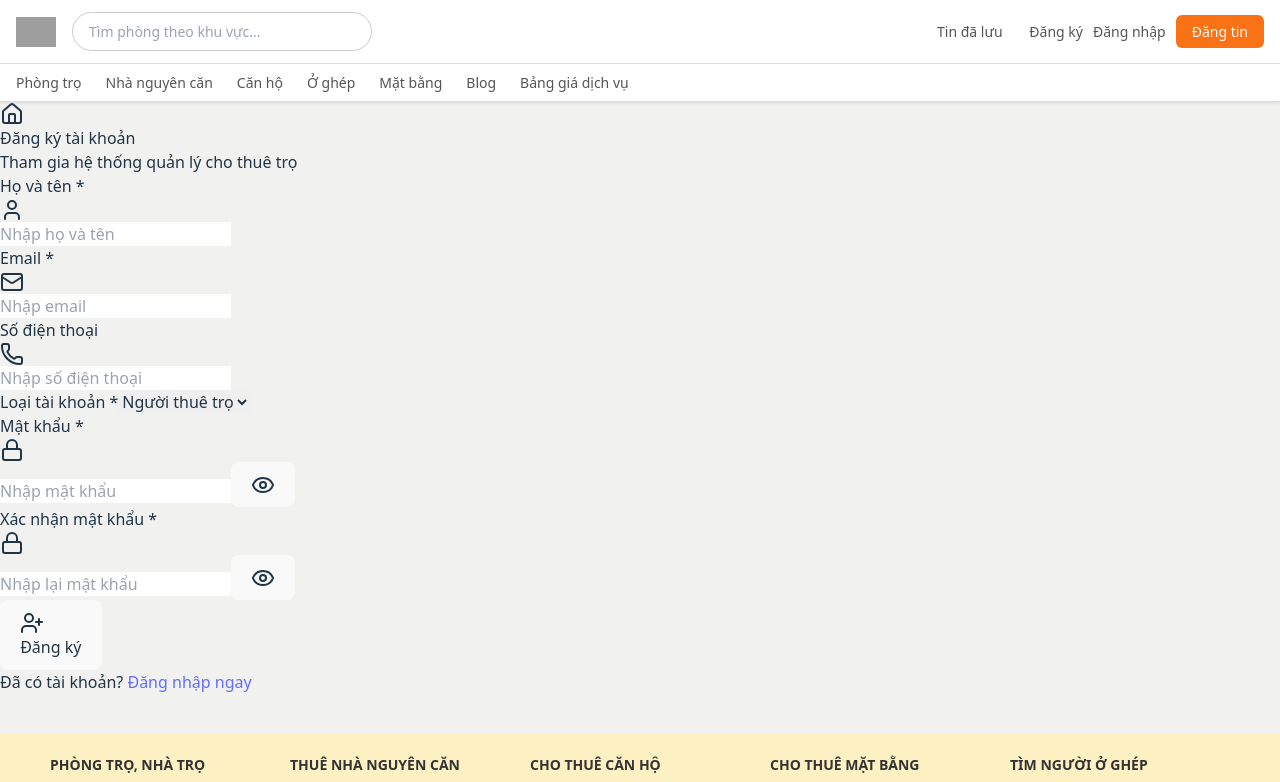
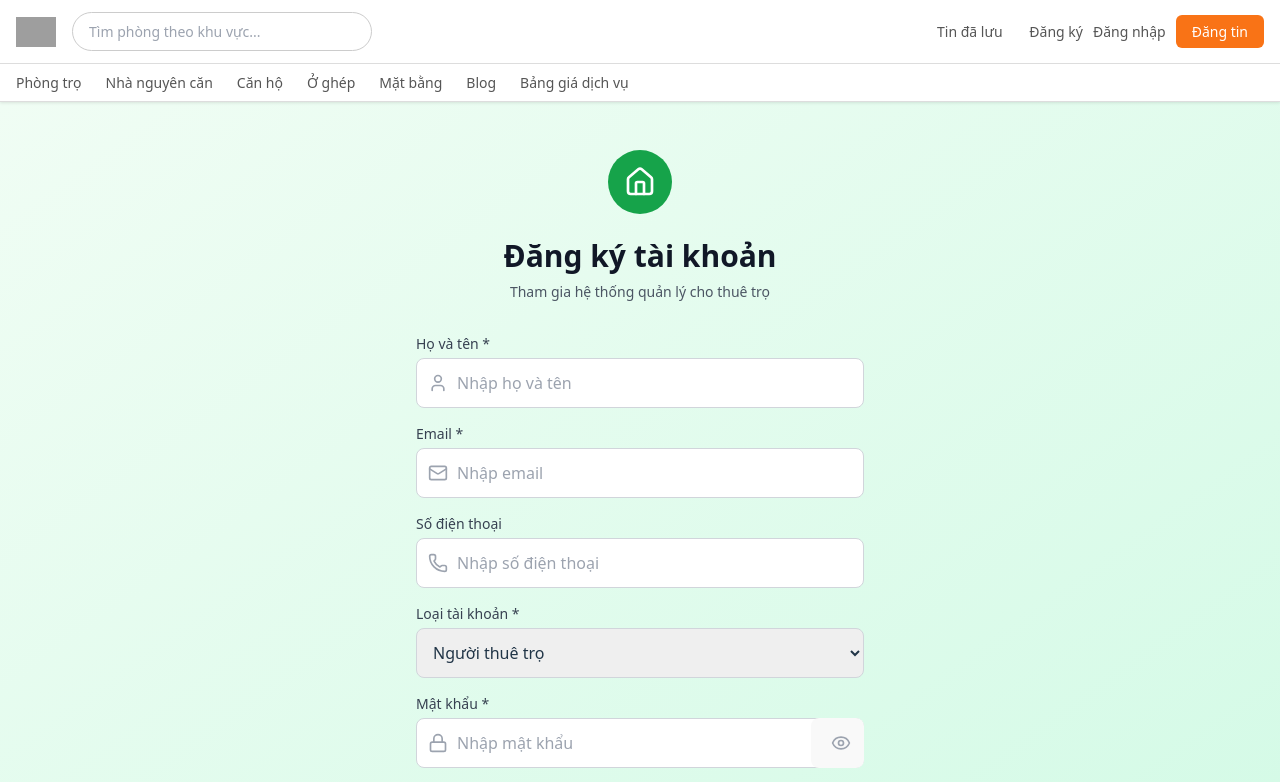
Before and after one commit to Meliodasad/DATN-HeThongPhongTroTrucTuyen-, a React (Vite) app in the folder client/: page /register in a window 1280 px wide. Shown: the top 782 px of the page. Built offline with nearby package versions, Linux system fonts and the light colour scheme; grey boxes are pictures that could not be loaded.

Commit message:
code moi

```diff
--- a/client/src/App.tsx
+++ b/client/src/App.tsx
@@ -11,6 +11,7 @@ import MyContracts from './pages/user/MyContracts';
 import BookingRequests from './pages/user/BookingRequests';
 import ContractDetail from './pages/user/ContractDetail';
 import RegisterPage from './pages/user/auth/RegisterPage';
+import LoginPage from './pages/user/auth/LoginPage';
 import MyAccount from './pages/user/MyAccount';
 
 
@@ -33,6 +34,7 @@ function App() {
           <Route path="/booking-requests" element={<BookingRequests />} />
           <Route path="/contracts/:id" element={<ContractDetail />} />
           <Route path="/register" element={<RegisterPage />} />
+          <Route path="/login" element={<LoginPage />} />
 
           <Route path="/my-account" element={<MyAccount />} />
         </Routes>
--- /dev/null
+++ b/client/src/pages/user/auth/LoginPage.tsx
@@ -0,0 +1,107 @@
+
+// src/pages/user/LoginPage.tsx
+import React, { useState } from 'react';
+import { Link, useNavigate } from 'react-router-dom';
+import { Mail, Lock, Eye, EyeOff, LogIn, Home } from 'lucide-react';
+import { useAuth } from '../../../contexts/AuthContext';
+
+const LoginPage: React.FC = () => {
+  const [formData, setFormData] = useState({ email: '', password: '' });
+  const [showPassword, setShowPassword] = useState(false);
+  const [isLoading, setIsLoading] = useState(false);
+
+  const { login } = useAuth();
+  const navigate = useNavigate();
+
+  const handleSubmit = async (e: React.FormEvent) => {
+    e.preventDefault();
+    setIsLoading(true);
+    const user = await login(formData.email, formData.password);
+    if (user) {
+      navigate(`/`);
+    }
+    setIsLoading(false);
+  };
+
+  const handleInputChange = (field: keyof typeof formData, value: string) => {
+    setFormData(prev => ({ ...prev, [field]: value }));
+  };
+
+  return (
+    <div className="min-h-screen bg-gradient-to-br from-blue-50 to-indigo-100 flex items-center justify-center py-12 px-4 sm:px-6 lg:px-8">
+      <div className="max-w-md w-full space-y-8">
+        <div className="text-center">
+          <div className="flex justify-center">
+            <div className="w-16 h-16 bg-blue-600 rounded-full flex items-center justify-center">
+              <Home className="w-8 h-8 text-white" />
+            </div>
+          </div>
+          <h2 className="mt-6 text-3xl font-bold text-gray-900">Đăng nhập</h2>
+          <p className="mt-2 text-sm text-gray-600">Hệ thống quản lý cho thuê trọ</p>
+        </div>
+
+        <form className="mt-8 space-y-6" onSubmit={handleSubmit}>
+          <div className="space-y-4">
+            <div>
+              <label htmlFor="email" className="block text-sm font-medium text-gray-700 mb-1">Email</label>
+              <div className="relative">
+                <Mail className="absolute left-3 top-1/2 -translate-y-1/2 text-gray-400" />
+                <input
+                  id="email"
+                  name="email"
+                  type="email"
+                  required
+                  value={formData.email}
+                  onChange={(e) => handleInputChange('email', e.target.value)}
+                  className="pl-10 pr-3 py-3 w-full border rounded-lg focus:ring-2 focus:ring-blue-500"
+                  placeholder="Nhập email của bạn"
+                />
+              </div>
+            </div>
+
+            <div>
+              <label htmlFor="password" className="block text-sm font-medium text-gray-700 mb-1">Mật khẩu</label>
+              <div className="relative">
+                <Lock className="absolute left-3 top-1/2 -translate-y-1/2 text-gray-400" />
+                <input
+                  id="password"
+                  name="password"
+                  type={showPassword ? 'text' : 'password'}
+                  required
+                  value={formData.password}
+                  onChange={(e) => handleInputChange('password', e.target.value)}
+                  className="pl-10 pr-10 py-3 w-full border rounded-lg focus:ring-2 focus:ring-blue-500"
+                  placeholder="Nhập mật khẩu"
+                />
+                <button
+                  type="button"
+                  onClick={() => setShowPassword(!showPassword)}
+                  className="absolute right-3 top-1/2 -translate-y-1/2"
+                >
+                  {showPassword ? <EyeOff className="text-gray-400" /> : <Eye className="text-gray-400" />}
+                </button>
+              </div>
+            </div>
+          </div>
+
+          <button
+            type="submit"
+            disabled={isLoading}
+            className="w-full py-3 bg-blue-600 text-white rounded-lg hover:bg-blue-700"
+          >
+            {isLoading ? 'Đang đăng nhập...' : 'Đăng nhập'}
+          </button>
+
+          <div className="text-center mt-4 text-sm text-gray-600">
+            Chưa có tài khoản?{' '}
+            <Link to="/register" className="text-blue-600 hover:underline">
+              Đăng ký ngay
+            </Link>
+          </div>
+        </form>
+      </div>
+    </div>
+  );
+};
+
+export default LoginPage;
--- a/client/src/pages/user/auth/RegisterPage.tsx
+++ b/client/src/pages/user/auth/RegisterPage.tsx
@@ -2,7 +2,6 @@ import React, { useState } from 'react';
 import { Link, useNavigate } from 'react-router-dom';
 import { Mail, Lock, Eye, EyeOff, User, Phone, UserPlus, Home } from 'lucide-react';
 import { useAuth } from '../../../contexts/AuthContext';
-
 
 const RegisterPage: React.FC = () => {
   const [formData, setFormData] = useState({
@@ -23,31 +22,44 @@ const RegisterPage: React.FC = () => {
 
   const validateForm = () => {
     const newErrors: Record<string, string> = {};
-    if (!formData.fullName.trim()) newErrors.fullName = 'Vui lòng nhập họ tên';
+
+    if (!formData.fullName.trim()) {
+      newErrors.fullName = 'Vui lòng nhập họ tên';
+    }
+
     if (!formData.email.trim()) {
       newErrors.email = 'Vui lòng nhập email';
     } else if (!/\S+@\S+\.\S+/.test(formData.email)) {
       newErrors.email = 'Email không hợp lệ';
     }
+
     if (!formData.password) {
       newErrors.password = 'Vui lòng nhập mật khẩu';
     } else if (formData.password.length < 6) {
       newErrors.password = 'Mật khẩu phải có ít nhất 6 ký tự';
     }
+
     if (formData.password !== formData.confirmPassword) {
       newErrors.confirmPassword = 'Mật khẩu xác nhận không khớp';
     }
+
     if (formData.phone && !/^[0-9]{10,11}$/.test(formData.phone)) {
       newErrors.phone = 'Số điện thoại không hợp lệ';
     }
+
     setErrors(newErrors);
     return Object.keys(newErrors).length === 0;
   };
 
   const handleSubmit = async (e: React.FormEvent) => {
     e.preventDefault();
-    if (!validateForm()) return;
+
+    if (!validateForm()) {
+      return;
+    }
+
     setIsLoading(true);
+
     const success = await register({
       fullName: formData.fullName,
       email: formData.email,
@@ -55,7 +67,11 @@ const RegisterPage: React.FC = () => {
       phone: formData.phone || undefined,
       role: formData.role
     });
-    if (success) navigate('/login');
+
+    if (success) {
+      navigate('/login');
+    }
+
     setIsLoading(false);
   };
 
@@ -67,137 +83,226 @@ const RegisterPage: React.FC = () => {
   };
 
   return (
-    <div className="register-container">
-      <div className="register-card">
-        <div className="register-header">
-          <div className="register-logo">
-            <Home className="register-logo-icon" />
+    <div className="min-h-screen bg-gradient-to-br from-green-50 to-emerald-100 flex items-center justify-center py-12 px-4 sm:px-6 lg:px-8">
+      <div className="max-w-md w-full space-y-8">
+        <div className="text-center">
+          <div className="flex justify-center">
+            <div className="w-16 h-16 bg-green-600 rounded-full flex items-center justify-center">
+              <Home className="w-8 h-8 text-white" />
             </div>
-          <h2 className="register-title">Đăng ký tài khoản</h2>
-          <p className="register-subtitle">Tham gia hệ thống quản lý cho thuê trọ</p>
+          </div>
+          <h2 className="mt-6 text-3xl font-bold text-gray-900">
+            Đăng ký tài khoản
+          </h2>
+          <p className="mt-2 text-sm text-gray-600">
+            Tham gia hệ thống quản lý cho thuê trọ
+          </p>
         </div>
 
-        <form className="register-form" onSubmit={handleSubmit}>
-          {/* Họ tên */}
-          <div className="register-field">
-            <label>Họ và tên *</label>
-            <div className="register-input-wrapper">
-              <User className="register-icon" />
+        <form className="mt-8 space-y-6" onSubmit={handleSubmit}>
+          <div className="space-y-4">
+            <div>
+              <label htmlFor="fullName" className="block text-sm font-medium text-gray-700 mb-1">
+                Họ và tên *
+              </label>
+              <div className="relative">
+                <div className="absolute inset-y-0 left-0 pl-3 flex items-center pointer-events-none">
+                  <User className="h-5 w-5 text-gray-400" />
+                </div>
                 <input
+                  id="fullName"
+                  name="fullName"
                   type="text"
+                  required
                   value={formData.fullName}
                   onChange={(e) => handleInputChange('fullName', e.target.value)}
-                className={`register-input ${errors.fullName ? 'error' : ''}`}
+                  className={`block w-full pl-10 pr-3 py-3 border rounded-lg focus:outline-none focus:ring-2 focus:ring-green-500 focus:border-transparent ${
+                    errors.fullName ? 'border-red-300' : 'border-gray-300'
+                  }`}
                   placeholder="Nhập họ và tên"
                 />
               </div>
-            {errors.fullName && <p className="register-error">{errors.fullName}</p>}
+              {errors.fullName && (
+                <p className="mt-1 text-sm text-red-600">{errors.fullName}</p>
+              )}
             </div>
 
-          {/* Email */}
-          <div className="register-field">
-            <label>Email *</label>
-            <div className="register-input-wrapper">
-              <Mail className="register-icon" />
+            <div>
+              <label htmlFor="email" className="block text-sm font-medium text-gray-700 mb-1">
+                Email *
+              </label>
+              <div className="relative">
+                <div className="absolute inset-y-0 left-0 pl-3 flex items-center pointer-events-none">
+                  <Mail className="h-5 w-5 text-gray-400" />
+                </div>
                 <input
+                  id="email"
+                  name="email"
                   type="email"
+                  autoComplete="email"
+                  required
                   value={formData.email}
                   onChange={(e) => handleInputChange('email', e.target.value)}
-                className={`register-input ${errors.email ? 'error' : ''}`}
+                  className={`block w-full pl-10 pr-3 py-3 border rounded-lg focus:outline-none focus:ring-2 focus:ring-green-500 focus:border-transparent ${
+                    errors.email ? 'border-red-300' : 'border-gray-300'
+                  }`}
                   placeholder="Nhập email"
                 />
               </div>
-            {errors.email && <p className="register-error">{errors.email}</p>}
+              {errors.email && (
+                <p className="mt-1 text-sm text-red-600">{errors.email}</p>
+              )}
             </div>
 
-          {/* Số điện thoại */}
-          <div className="register-field">
-            <label>Số điện thoại</label>
-            <div className="register-input-wrapper">
-              <Phone className="register-icon" />
+            <div>
+              <label htmlFor="phone" className="block text-sm font-medium text-gray-700 mb-1">
+                Số điện thoại
+              </label>
+              <div className="relative">
+                <div className="absolute inset-y-0 left-0 pl-3 flex items-center pointer-events-none">
+                  <Phone className="h-5 w-5 text-gray-400" />
+                </div>
                 <input
+                  id="phone"
+                  name="phone"
                   type="tel"
                   value={formData.phone}
                   onChange={(e) => handleInputChange('phone', e.target.value)}
-                className={`register-input ${errors.phone ? 'error' : ''}`}
+                  className={`block w-full pl-10 pr-3 py-3 border rounded-lg focus:outline-none focus:ring-2 focus:ring-green-500 focus:border-transparent ${
+                    errors.phone ? 'border-red-300' : 'border-gray-300'
+                  }`}
                   placeholder="Nhập số điện thoại"
                 />
               </div>
-            {errors.phone && <p className="register-error">{errors.phone}</p>}
+              {errors.phone && (
+                <p className="mt-1 text-sm text-red-600">{errors.phone}</p>
+              )}
             </div>
 
-          {/* Loại tài khoản */}
-          <div className="register-field">
-            <label>Loại tài khoản *</label>
+            <div>
+              <label htmlFor="role" className="block text-sm font-medium text-gray-700 mb-1">
+                Loại tài khoản *
+              </label>
               <select
+                id="role"
+                name="role"
                 value={formData.role}
                 onChange={(e) => handleInputChange('role', e.target.value as 'host' | 'tenant')}
-              className="register-select"
+                className="block w-full px-3 py-3 border border-gray-300 rounded-lg focus:outline-none focus:ring-2 focus:ring-green-500 focus:border-transparent"
               >
                 <option value="tenant">Người thuê trọ</option>
                 <option value="host">Chủ trọ</option>
               </select>
             </div>
 
-          {/* Mật khẩu */}
-          <div className="register-field">
-            <label>Mật khẩu *</label>
-            <div className="register-input-wrapper">
-              <Lock className="register-icon" />
+            <div>
+              <label htmlFor="password" className="block text-sm font-medium text-gray-700 mb-1">
+                Mật khẩu *
+              </label>
+              <div className="relative">
+                <div className="absolute inset-y-0 left-0 pl-3 flex items-center pointer-events-none">
+                  <Lock className="h-5 w-5 text-gray-400" />
+                </div>
                 <input
+                  id="password"
+                  name="password"
                   type={showPassword ? 'text' : 'password'}
+                  autoComplete="new-password"
+                  required
                   value={formData.password}
                   onChange={(e) => handleInputChange('password', e.target.value)}
-                className={`register-input ${errors.password ? 'error' : ''}`}
+                  className={`block w-full pl-10 pr-10 py-3 border rounded-lg focus:outline-none focus:ring-2 focus:ring-green-500 focus:border-transparent ${
+                    errors.password ? 'border-red-300' : 'border-gray-300'
+                  }`}
                   placeholder="Nhập mật khẩu"
                 />
                 <button
                   type="button"
-                className="register-eye-btn"
                   onClick={() => setShowPassword(!showPassword)}
+                  className="absolute inset-y-0 right-0 pr-3 flex items-center"
                 >
-                {showPassword ? <EyeOff /> : <Eye />}
+                  {showPassword ? (
+                    <EyeOff className="h-5 w-5 text-gray-400 hover:text-gray-600" />
+                  ) : (
+                    <Eye className="h-5 w-5 text-gray-400 hover:text-gray-600" />
+                  )}
                 </button>
               </div>
-            {errors.password && <p className="register-error">{errors.password}</p>}
+              {errors.password && (
+                <p className="mt-1 text-sm text-red-600">{errors.password}</p>
+              )}
             </div>
 
-          {/* Xác nhận mật khẩu */}
-          <div className="register-field">
-            <label>Xác nhận mật khẩu *</label>
-            <div className="register-input-wrapper">
-              <Lock className="register-icon" />
+            <div>
+              <label htmlFor="confirmPassword" className="block text-sm font-medium text-gray-700 mb-1">
+                Xác nhận mật khẩu *
+              </label>
+              <div className="relative">
+                <div className="absolute inset-y-0 left-0 pl-3 flex items-center pointer-events-none">
+                  <Lock className="h-5 w-5 text-gray-400" />
+                </div>
                 <input
+                  id="confirmPassword"
+                  name="confirmPassword"
                   type={showConfirmPassword ? 'text' : 'password'}
+                  autoComplete="new-password"
+                  required
                   value={formData.confirmPassword}
                   onChange={(e) => handleInputChange('confirmPassword', e.target.value)}
-                className={`register-input ${errors.confirmPassword ? 'error' : ''}`}
+                  className={`block w-full pl-10 pr-10 py-3 border rounded-lg focus:outline-none focus:ring-2 focus:ring-green-500 focus:border-transparent ${
+                    errors.confirmPassword ? 'border-red-300' : 'border-gray-300'
+                  }`}
                   placeholder="Nhập lại mật khẩu"
                 />
                 <button
                   type="button"
-                className="register-eye-btn"
                   onClick={() => setShowConfirmPassword(!showConfirmPassword)}
+                  className="absolute inset-y-0 right-0 pr-3 flex items-center"
                 >
-                {showConfirmPassword ? <EyeOff /> : <Eye />}
+                  {showConfirmPassword ? (
+                    <EyeOff className="h-5 w-5 text-gray-400 hover:text-gray-600" />
+                  ) : (
+                    <Eye className="h-5 w-5 text-gray-400 hover:text-gray-600" />
+                  )}
                 </button>
               </div>
-            {errors.confirmPassword && <p className="register-error">{errors.confirmPassword}</p>}
+              {errors.confirmPassword && (
+                <p className="mt-1 text-sm text-red-600">{errors.confirmPassword}</p>
+              )}
+            </div>
           </div>
 
-          {/* Nút đăng ký */}
-          <button type="submit" className="register-btn" disabled={isLoading}>
-            {isLoading ? 'Đang đăng ký...' : (
-              <>
-                <UserPlus className="register-btn-icon" /> Đăng ký
-              </>
+          <div>
+            <button
+              type="submit"
+              disabled={isLoading}
+              className="group relative w-full flex justify-center py-3 px-4 border border-transparent text-sm font-medium rounded-lg text-white bg-green-600 hover:bg-green-700 focus:outline-none focus:ring-2 focus:ring-offset-2 focus:ring-green-500 disabled:opacity-50 disabled:cursor-not-allowed transition-colors"
+            >
+              {isLoading ? (
+                <div className="flex items-center">
+                  <div className="animate-spin rounded-full h-4 w-4 border-b-2 border-white mr-2"></div>
+                  Đang đăng ký...
+                </div>
+              ) : (
+                <div className="flex items-center">
+                  <UserPlus className="w-4 h-4 mr-2" />
+                  Đăng ký
+                </div>
               )}
             </button>
+          </div>
 
-          {/* Link đăng nhập */}
-          <p className="register-login-text">
-            Đã có tài khoản? <Link to="/login">Đăng nhập ngay</Link>
+          <div className="text-center">
+            <p className="text-sm text-gray-600">
+              Đã có tài khoản?{' '}
+              <Link
+                to="/login"
+                className="font-medium text-green-600 hover:text-green-500 transition-colors"
+              >
+                Đăng nhập ngay
+              </Link>
             </p>
+          </div>
         </form>
       </div>
     </div>
```
Also changed, not shown: 1 other file (tests, documents, lock files or other folders). Lines whose indentation alone changed are shown as unchanged.
